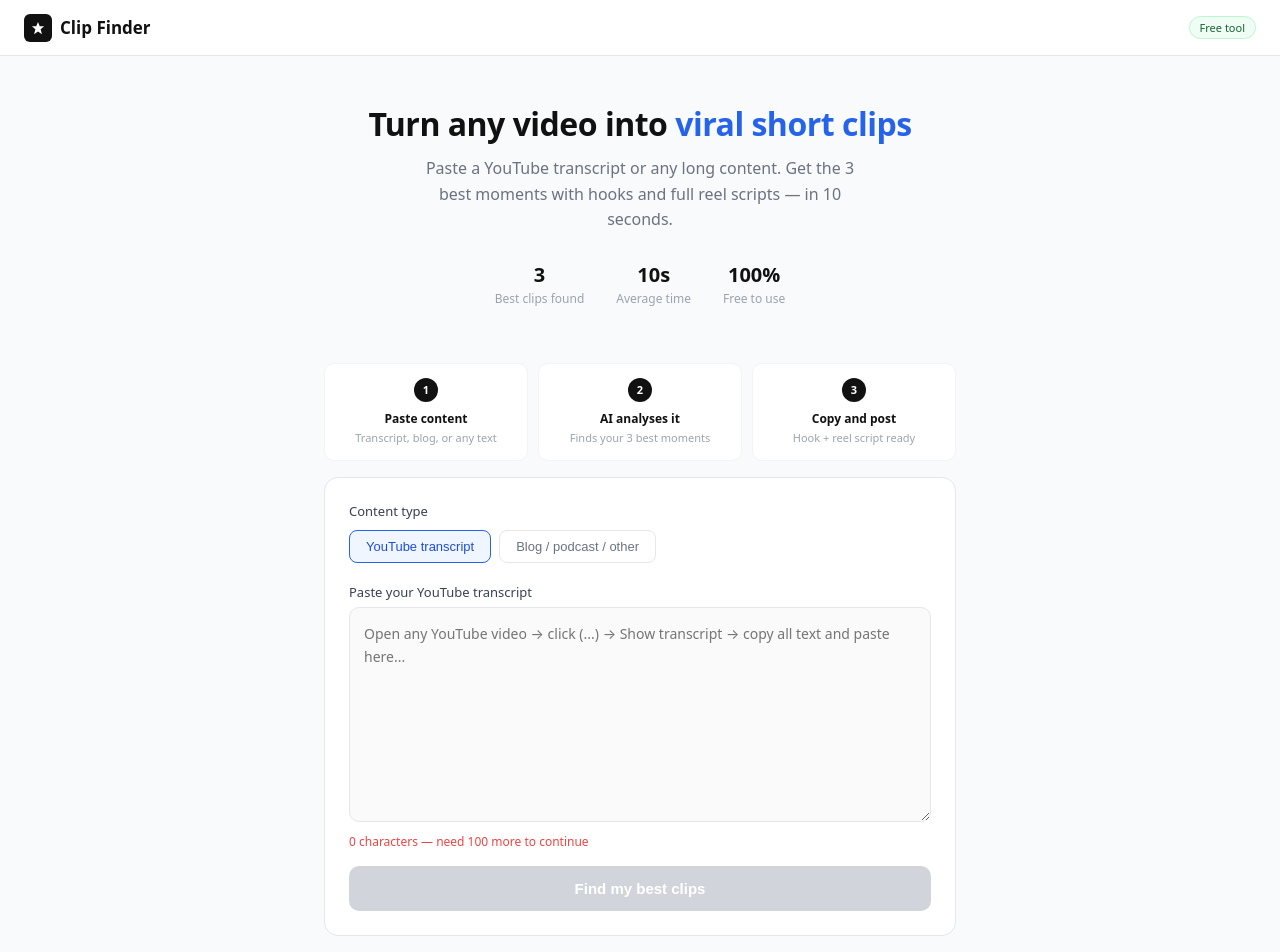
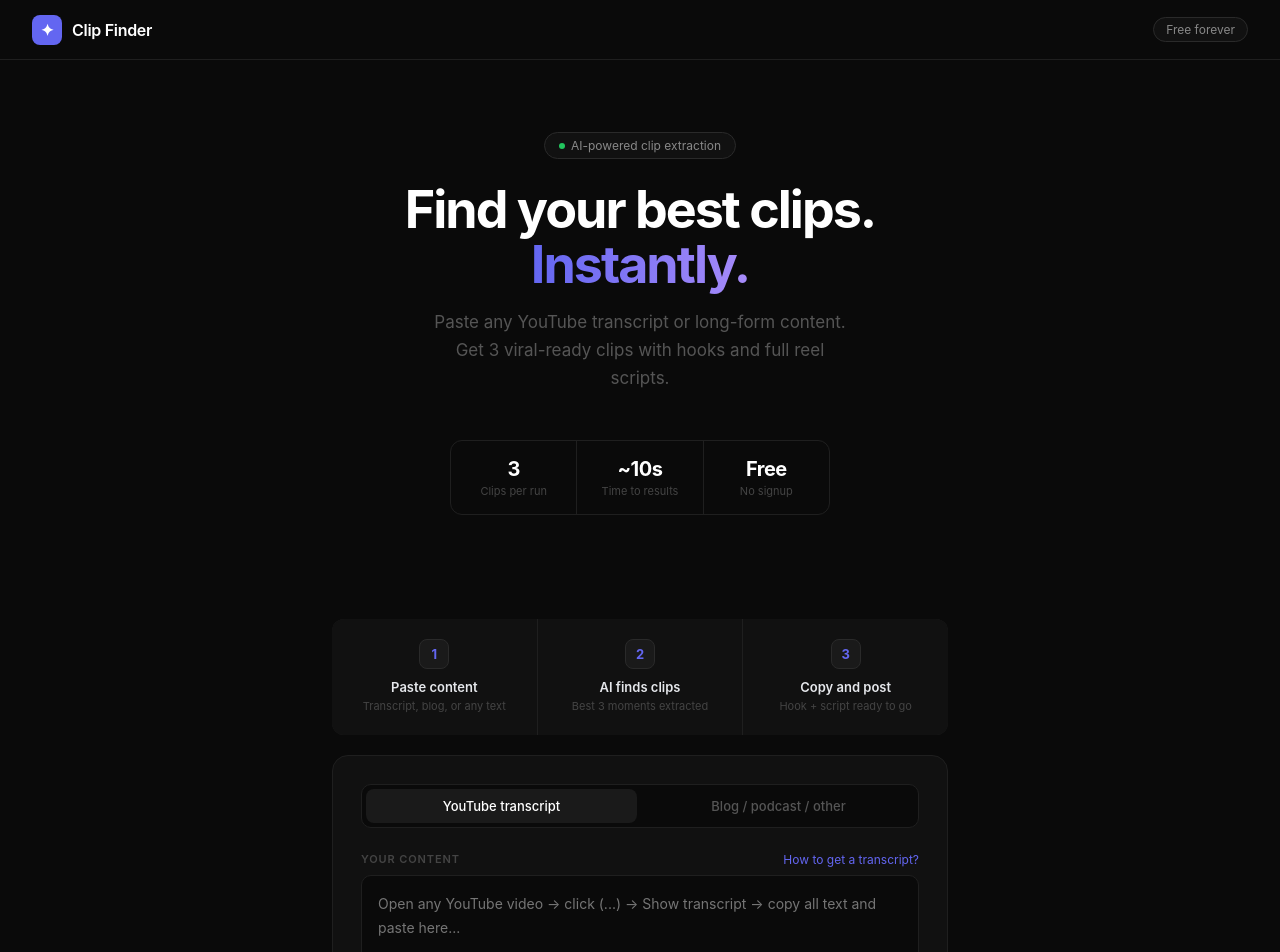
Before and after one commit to venkatbonala/clip-finder, a Next.js app: page / in a window 1280 px wide. Shown: the top 952 px of the page. Built offline with nearby package versions, Linux system fonts and the light colour scheme.

Commit message:
premium dark UI

```diff
--- a/pages/index.tsx
+++ b/pages/index.tsx
@@ -36,119 +36,137 @@ export default function Home() {
     setTimeout(() => setCopied(''), 2000);
   }
 
+  const badgeColors = ['#6366f1', '#8b5cf6', '#a78bfa'];
+
   return (
     <>
       <Head>
-        <title>Clip Finder — Turn any video into viral short clips</title>
+        <title>Clip Finder — Find your best short clips instantly</title>
         <meta name="description" content="Paste a YouTube transcript. Get the 3 best clip moments with hooks and full reel scripts in 10 seconds." />
         <style>{`
           * { box-sizing: border-box; margin: 0; padding: 0; }
-          body { font-family: system-ui, -apple-system, sans-serif; background: #f9fafb; color: #111; }
-          textarea:focus { outline: none; border-color: #2563eb !important; background: #fff !important; }
-          button:hover { opacity: 0.85; }
+          body { font-family: -apple-system, BlinkMacSystemFont, 'Segoe UI', sans-serif; background: #0a0a0a; color: #fff; min-height: 100vh; }
+          textarea { outline: none; }
+          textarea:focus { border-color: #6366f1 !important; }
+          button { font-family: inherit; }
         `}</style>
       </Head>
 
-      <nav style={{ background: '#fff', borderBottom: '1px solid #e5e7eb', padding: '0 24px', height: '56px', display: 'flex', alignItems: 'center', justifyContent: 'space-between' }}>
-        <div style={{ fontSize: '17px', fontWeight: 700, color: '#111', display: 'flex', alignItems: 'center', gap: '8px' }}>
-          <div style={{ width: '28px', height: '28px', background: '#111', borderRadius: '6px', display: 'flex', alignItems: 'center', justifyContent: 'center' }}>
-            <svg width="14" height="14" viewBox="0 0 16 16" fill="white"><path d="M8 1L10 6H15L11 9.5L12.5 15L8 12L3.5 15L5 9.5L1 6H6L8 1Z"/></svg>
-          </div>
+      <nav style={{ padding: '0 32px', height: '60px', display: 'flex', alignItems: 'center', justifyContent: 'space-between', borderBottom: '1px solid #1f1f1f', background: '#0a0a0a' }}>
+        <div style={{ display: 'flex', alignItems: 'center', gap: '10px', fontSize: '16px', fontWeight: 600, color: '#fff', letterSpacing: '-0.3px' }}>
+          <div style={{ width: '30px', height: '30px', background: '#6366f1', borderRadius: '8px', display: 'flex', alignItems: 'center', justifyContent: 'center', fontSize: '16px' }}>✦</div>
           Clip Finder
         </div>
-        <div style={{ fontSize: '11px', fontWeight: 500, padding: '3px 10px', borderRadius: '20px', background: '#f0fdf4', color: '#166534', border: '1px solid #bbf7d0' }}>Free tool</div>
+        <div style={{ display: 'flex', alignItems: 'center', gap: '10px' }}>
+          <div style={{ fontSize: '12px', padding: '4px 12px', borderRadius: '20px', border: '1px solid #2a2a2a', color: '#888', background: '#111' }}>Free forever</div>
+        </div>
       </nav>
 
-      <div style={{ padding: '48px 24px 24px', maxWidth: '680px', margin: '0 auto', textAlign: 'center' }}>
-        <h1 style={{ fontSize: '32px', fontWeight: 700, color: '#111', lineHeight: 1.25, marginBottom: '12px', letterSpacing: '-0.5px' }}>
-          Turn any video into <span style={{ color: '#2563eb' }}>viral short clips</span>
+      <div style={{ padding: '72px 32px 48px', textAlign: 'center', maxWidth: '680px', margin: '0 auto' }}>
+        <div style={{ display: 'inline-flex', alignItems: 'center', gap: '6px', fontSize: '12px', padding: '5px 14px', borderRadius: '20px', border: '1px solid #2a2a2a', color: '#888', marginBottom: '24px', background: '#111' }}>
+          <div style={{ width: '6px', height: '6px', borderRadius: '50%', background: '#22c55e' }}></div>
+          AI-powered clip extraction
+        </div>
+        <h1 style={{ fontSize: '52px', fontWeight: 700, lineHeight: 1.05, letterSpacing: '-2px', marginBottom: '16px', color: '#fff' }}>
+          Find your best clips.<br />
+          <span style={{ background: 'linear-gradient(90deg,#6366f1,#a78bfa)', WebkitBackgroundClip: 'text', WebkitTextFillColor: 'transparent' }}>Instantly.</span>
         </h1>
-        <p style={{ fontSize: '16px', color: '#6b7280', lineHeight: 1.6, maxWidth: '460px', margin: '0 auto 28px' }}>
-          Paste a YouTube transcript or any long content. Get the 3 best moments with hooks and full reel scripts — in 10 seconds.
+        <p style={{ fontSize: '17px', color: '#555', lineHeight: 1.65, maxWidth: '420px', margin: '0 auto 48px' }}>
+          Paste any YouTube transcript or long-form content. Get 3 viral-ready clips with hooks and full reel scripts.
         </p>
-        <div style={{ display: 'flex', justifyContent: 'center', gap: '32px', marginBottom: '32px' }}>
-          {[['3', 'Best clips found'], ['10s', 'Average time'], ['100%', 'Free to use']].map(([num, label]) => (
-            <div key={label} style={{ textAlign: 'center' }}>
-              <div style={{ fontSize: '20px', fontWeight: 700, color: '#111' }}>{num}</div>
-              <div style={{ fontSize: '12px', color: '#9ca3af', marginTop: '2px' }}>{label}</div>
+
+        <div style={{ display: 'flex', justifyContent: 'center', gap: '0', marginBottom: '56px', border: '1px solid #1f1f1f', borderRadius: '12px', overflow: 'hidden', maxWidth: '380px', margin: '0 auto 56px' }}>
+          {[['3', 'Clips per run'], ['~10s', 'Time to results'], ['Free', 'No signup']].map(([n, l], i) => (
+            <div key={i} style={{ flex: 1, padding: '16px 12px', textAlign: 'center', borderRight: i < 2 ? '1px solid #1f1f1f' : 'none' }}>
+              <div style={{ fontSize: '20px', fontWeight: 700, color: '#fff', letterSpacing: '-0.5px' }}>{n}</div>
+              <div style={{ fontSize: '11px', color: '#444', marginTop: '3px' }}>{l}</div>
             </div>
           ))}
         </div>
       </div>
 
-      <div style={{ maxWidth: '680px', margin: '0 auto', padding: '0 24px 60px' }}>
+      <div style={{ maxWidth: '680px', margin: '0 auto', padding: '0 32px 80px' }}>
 
-        <div style={{ display: 'grid', gridTemplateColumns: 'repeat(3,1fr)', gap: '10px', marginBottom: '16px' }}>
-          {[['1', 'Paste content', 'Transcript, blog, or any text'], ['2', 'AI analyses it', 'Finds your 3 best moments'], ['3', 'Copy and post', 'Hook + reel script ready']].map(([n, t, d]) => (
-            <div key={n} style={{ background: '#fff', border: '1px solid #f3f4f6', borderRadius: '10px', padding: '14px', textAlign: 'center' }}>
-              <div style={{ width: '24px', height: '24px', background: '#111', color: '#fff', borderRadius: '50%', fontSize: '11px', fontWeight: 700, display: 'flex', alignItems: 'center', justifyContent: 'center', margin: '0 auto 8px' }}>{n}</div>
-              <div style={{ fontSize: '12px', fontWeight: 600, color: '#111', marginBottom: '3px' }}>{t}</div>
-              <div style={{ fontSize: '11px', color: '#9ca3af', lineHeight: 1.5 }}>{d}</div>
+        <div style={{ display: 'grid', gridTemplateColumns: 'repeat(3,1fr)', gap: '1px', background: '#1f1f1f', borderRadius: '12px', overflow: 'hidden', marginBottom: '20px' }}>
+          {[['1', 'Paste content', 'Transcript, blog, or any text'], ['2', 'AI finds clips', 'Best 3 moments extracted'], ['3', 'Copy and post', 'Hook + script ready to go']].map(([n, t, d]) => (
+            <div key={n} style={{ background: '#111', padding: '20px', textAlign: 'center' }}>
+              <div style={{ width: '30px', height: '30px', borderRadius: '8px', background: '#1a1a1a', border: '1px solid #2a2a2a', display: 'flex', alignItems: 'center', justifyContent: 'center', margin: '0 auto 10px', fontSize: '13px', color: '#6366f1', fontWeight: 700 }}>{n}</div>
+              <div style={{ fontSize: '13px', fontWeight: 600, color: '#e5e7eb', marginBottom: '3px' }}>{t}</div>
+              <div style={{ fontSize: '11px', color: '#444', lineHeight: 1.5 }}>{d}</div>
             </div>
           ))}
         </div>
 
-        <div style={{ background: '#fff', border: '1px solid #e5e7eb', borderRadius: '14px', padding: '24px', marginBottom: '16px' }}>
-          <div style={{ fontSize: '13px', fontWeight: 500, color: '#374151', marginBottom: '10px' }}>Content type</div>
-          <div style={{ display: 'flex', gap: '8px', marginBottom: '20px' }}>
+        <div style={{ background: '#111', border: '1px solid #1f1f1f', borderRadius: '16px', padding: '28px', marginBottom: '16px' }}>
+          <div style={{ display: 'flex', gap: '6px', marginBottom: '24px', background: '#0a0a0a', padding: '4px', borderRadius: '10px', border: '1px solid #1f1f1f' }}>
             {['transcript', 'general'].map(type => (
-              <button key={type} onClick={() => setContentType(type)} style={{ padding: '8px 16px', borderRadius: '8px', border: `1.5px solid ${contentType === type ? '#2563eb' : '#e5e7eb'}`, fontSize: '13px', fontWeight: 500, cursor: 'pointer', background: contentType === type ? '#eff6ff' : '#fff', color: contentType === type ? '#1d4ed8' : '#6b7280' }}>
+              <button key={type} onClick={() => setContentType(type)} style={{ flex: 1, padding: '9px', borderRadius: '8px', border: 'none', fontSize: '13px', fontWeight: 500, cursor: 'pointer', transition: 'all .15s', background: contentType === type ? '#1a1a1a' : 'transparent', color: contentType === type ? '#fff' : '#555' }}>
                 {type === 'transcript' ? 'YouTube transcript' : 'Blog / podcast / other'}
               </button>
             ))}
           </div>
 
-          <div style={{ fontSize: '13px', fontWeight: 500, color: '#374151', marginBottom: '6px' }}>
-            {contentType === 'transcript' ? 'Paste your YouTube transcript' : 'Paste your long-form content'}
+          <div style={{ fontSize: '11px', fontWeight: 600, color: '#444', textTransform: 'uppercase', letterSpacing: '.08em', marginBottom: '8px', display: 'flex', justifyContent: 'space-between' }}>
+            <span>Your content</span>
+            <span style={{ color: '#6366f1', textTransform: 'none', letterSpacing: 0, fontWeight: 400, fontSize: '12px', cursor: 'pointer' }}>
+              {contentType === 'transcript' ? 'How to get a transcript?' : ''}
+            </span>
           </div>
+
           <textarea
             value={content}
             onChange={e => setContent(e.target.value)}
             rows={8}
-            placeholder={contentType === 'transcript' ? 'Open any YouTube video → click (...) → Show transcript → copy all text and paste here...' : 'Paste your blog post, podcast notes, or any long content here...'}
-            style={{ width: '100%', padding: '14px', fontSize: '14px', border: '1.5px solid #e5e7eb', borderRadius: '10px', resize: 'vertical', fontFamily: 'inherit', lineHeight: 1.65, color: '#111', background: '#fafafa', minHeight: '160px' }}
+            placeholder={contentType === 'transcript' ? 'Open any YouTube video → click (...) → Show transcript → copy all text and paste here...' : 'Paste your blog post, podcast notes, newsletter, or any long-form content here...'}
+            style={{ width: '100%', padding: '16px', fontSize: '14px', border: '1px solid #1f1f1f', borderRadius: '10px', resize: 'vertical', fontFamily: 'inherit', lineHeight: 1.7, color: '#e5e7eb', background: '#0a0a0a', minHeight: '180px', transition: 'border-color .15s' }}
           />
-          <div style={{ fontSize: '12px', marginTop: '6px', marginBottom: '16px', color: content.length < 100 ? '#ef4444' : '#16a34a' }}>
-            {content.length} characters {content.length < 100 ? `— need ${100 - content.length} more to continue` : '— ready to go'}
+
+          <div style={{ fontSize: '12px', marginTop: '8px', marginBottom: '20px', color: content.length < 100 ? '#ef4444' : '#22c55e' }}>
+            {content.length} characters {content.length < 100 ? `— need ${100 - content.length} more to continue` : '— ready to analyse'}
           </div>
 
-          <button onClick={handleSubmit} disabled={loading || content.length < 100} style={{ width: '100%', padding: '14px', background: loading || content.length < 100 ? '#d1d5db' : '#111', color: '#fff', border: 'none', borderRadius: '10px', fontSize: '15px', fontWeight: 600, cursor: loading || content.length < 100 ? 'not-allowed' : 'pointer', display: 'flex', alignItems: 'center', justifyContent: 'center', gap: '8px' }}>
-            {loading ? 'Finding best clips...' : 'Find my best clips'}
+          <button onClick={handleSubmit} disabled={loading || content.length < 100} style={{ width: '100%', padding: '15px', background: loading || content.length < 100 ? '#1a1a1a' : '#6366f1', color: loading || content.length < 100 ? '#444' : '#fff', border: 'none', borderRadius: '10px', fontSize: '15px', fontWeight: 600, cursor: loading || content.length < 100 ? 'not-allowed' : 'pointer', letterSpacing: '-0.3px', transition: 'opacity .15s' }}>
+            {loading ? 'Analysing your content...' : 'Find my best clips →'}
           </button>
         </div>
 
-        {error && <div style={{ background: '#fef2f2', border: '1px solid #fecaca', borderRadius: '10px', padding: '14px 16px', fontSize: '14px', color: '#dc2626', marginBottom: '16px' }}>{error}</div>}
+        {error && (
+          <div style={{ background: '#1a0a0a', border: '1px solid #3f0000', borderRadius: '10px', padding: '14px 16px', fontSize: '13px', color: '#f87171', marginBottom: '16px' }}>
+            {error}
+          </div>
+        )}
 
         {results && (
-          <div style={{ background: '#fff', border: '1px solid #e5e7eb', borderRadius: '14px', padding: '24px' }}>
-            <div style={{ marginBottom: '20px', paddingBottom: '16px', borderBottom: '1px solid #f3f4f6' }}>
-              <div style={{ fontSize: '17px', fontWeight: 700, color: '#111' }}>Your 3 best clip moments</div>
-              <div style={{ fontSize: '13px', color: '#9ca3af', marginTop: '3px' }}>Copy the hook and script — paste into CapCut or record on camera</div>
+          <div style={{ background: '#111', border: '1px solid #1f1f1f', borderRadius: '16px', padding: '28px' }}>
+            <div style={{ marginBottom: '24px', paddingBottom: '20px', borderBottom: '1px solid #1a1a1a' }}>
+              <div style={{ fontSize: '18px', fontWeight: 700, color: '#fff', letterSpacing: '-0.5px' }}>Your 3 best clip moments</div>
+              <div style={{ fontSize: '13px', color: '#444', marginTop: '4px' }}>Copy each hook and script — use in CapCut, Reels, or TikTok</div>
             </div>
 
             {results.clips.map((clip: any, i: number) => (
-              <div key={i} style={{ border: '1px solid #e5e7eb', borderRadius: '12px', overflow: 'hidden', marginBottom: '14px' }}>
-                <div style={{ padding: '14px 16px', background: '#f9fafb', borderBottom: '1px solid #f3f4f6', display: 'flex', alignItems: 'center', gap: '10px' }}>
-                  <div style={{ width: '26px', height: '26px', background: '#111', color: '#fff', borderRadius: '6px', fontSize: '11px', fontWeight: 700, display: 'flex', alignItems: 'center', justifyContent: 'center', flexShrink: 0 }}>{clip.clipNumber}</div>
+              <div key={i} style={{ border: '1px solid #1f1f1f', borderRadius: '12px', overflow: 'hidden', marginBottom: '14px', background: '#0d0d0d' }}>
+                <div style={{ padding: '14px 18px', background: '#111', borderBottom: '1px solid #1a1a1a', display: 'flex', alignItems: 'center', gap: '12px' }}>
+                  <div style={{ width: '28px', height: '28px', background: badgeColors[i] || '#6366f1', color: '#fff', borderRadius: '7px', fontSize: '11px', fontWeight: 700, display: 'flex', alignItems: 'center', justifyContent: 'center', flexShrink: 0 }}>{clip.clipNumber}</div>
                   <div>
-                    <div style={{ fontSize: '13px', fontWeight: 600, color: '#111' }}>Clip {clip.clipNumber}</div>
-                    <div style={{ fontSize: '11px', color: '#9ca3af', marginTop: '1px' }}>Suggested timestamp: {clip.timestamp}</div>
+                    <div style={{ fontSize: '13px', fontWeight: 600, color: '#e5e7eb' }}>Clip {clip.clipNumber}</div>
+                    <div style={{ fontSize: '11px', color: '#444', marginTop: '1px' }}>Suggested timestamp: {clip.timestamp}</div>
                   </div>
                 </div>
-                <div style={{ padding: '16px' }}>
-                  <div style={{ fontSize: '10px', fontWeight: 700, textTransform: 'uppercase', letterSpacing: '.08em', color: '#9ca3af', marginBottom: '6px' }}>Hook — first line of your reel</div>
-                  <div style={{ fontSize: '15px', fontWeight: 600, color: '#111', lineHeight: 1.5, marginBottom: '12px', padding: '12px', background: '#fffbeb', border: '1px solid #fef3c7', borderRadius: '8px' }}>{clip.hook}</div>
 
-                  <div style={{ fontSize: '10px', fontWeight: 700, textTransform: 'uppercase', letterSpacing: '.08em', color: '#9ca3af', marginBottom: '6px' }}>Why this works</div>
-                  <div style={{ fontSize: '13px', color: '#6b7280', marginBottom: '14px', fontStyle: 'italic', paddingLeft: '10px', borderLeft: '2px solid #e5e7eb' }}>{clip.whyItWorks}</div>
+                <div style={{ padding: '18px' }}>
+                  <div style={{ fontSize: '10px', fontWeight: 700, textTransform: 'uppercase' as const, letterSpacing: '.1em', color: '#333', marginBottom: '8px' }}>Hook — stop the scroll</div>
+                  <div style={{ fontSize: '15px', fontWeight: 600, color: '#fff', lineHeight: 1.5, padding: '14px 16px', background: '#12103a', border: '1px solid #2d2b6b', borderRadius: '8px', marginBottom: '14px' }}>{clip.hook}</div>
 
-                  <div style={{ fontSize: '10px', fontWeight: 700, textTransform: 'uppercase', letterSpacing: '.08em', color: '#9ca3af', marginBottom: '6px' }}>Full reel script — read this on camera</div>
-                  <div style={{ background: '#f9fafb', border: '1px solid #f3f4f6', borderRadius: '8px', padding: '14px', fontSize: '13px', color: '#374151', lineHeight: 1.75, whiteSpace: 'pre-wrap', marginBottom: '10px' }}>{clip.reelScript}</div>
+                  <div style={{ fontSize: '10px', fontWeight: 700, textTransform: 'uppercase' as const, letterSpacing: '.1em', color: '#333', marginBottom: '6px' }}>Why this works</div>
+                  <div style={{ fontSize: '13px', color: '#444', fontStyle: 'italic', paddingLeft: '12px', borderLeft: '2px solid #1f1f1f', marginBottom: '16px', lineHeight: 1.6 }}>{clip.whyItWorks}</div>
+
+                  <div style={{ fontSize: '10px', fontWeight: 700, textTransform: 'uppercase' as const, letterSpacing: '.1em', color: '#333', marginBottom: '8px' }}>Full reel script — read on camera</div>
+                  <div style={{ background: '#0a0a0a', border: '1px solid #1a1a1a', borderRadius: '8px', padding: '16px', fontSize: '13px', color: '#9ca3af', lineHeight: 1.8, whiteSpace: 'pre-wrap' as const, marginBottom: '12px', fontFamily: 'inherit' }}>{clip.reelScript}</div>
 
                   <div style={{ display: 'flex', gap: '8px' }}>
                     {[['hook', clip.hook, 'Copy hook'], ['script', clip.reelScript, 'Copy full script']].map(([key, text, label]) => (
-                      <button key={key} onClick={() => copyText(text as string, `${key}-${i}`)} style={{ padding: '7px 14px', fontSize: '12px', fontWeight: 500, border: '1px solid', borderColor: copied === `${key}-${i}` ? '#bbf7d0' : '#e5e7eb', borderRadius: '7px', cursor: 'pointer', background: copied === `${key}-${i}` ? '#f0fdf4' : '#fff', color: copied === `${key}-${i}` ? '#166534' : '#374151' }}>
-                        {copied === `${key}-${i}` ? 'Copied!' : label}
+                      <button key={key as string} onClick={() => copyText(text as string, `${key}-${i}`)} style={{ padding: '7px 16px', fontSize: '12px', fontWeight: 500, border: '1px solid', borderColor: copied === `${key}-${i}` ? '#166534' : '#1f1f1f', borderRadius: '7px', cursor: 'pointer', background: copied === `${key}-${i}` ? '#0f2a0f' : '#111', color: copied === `${key}-${i}` ? '#4ade80' : '#555', transition: 'all .15s' }}>
+                        {copied === `${key}-${i}` ? 'Copied!' : label as string}
                       </button>
                     ))}
                   </div>
```
